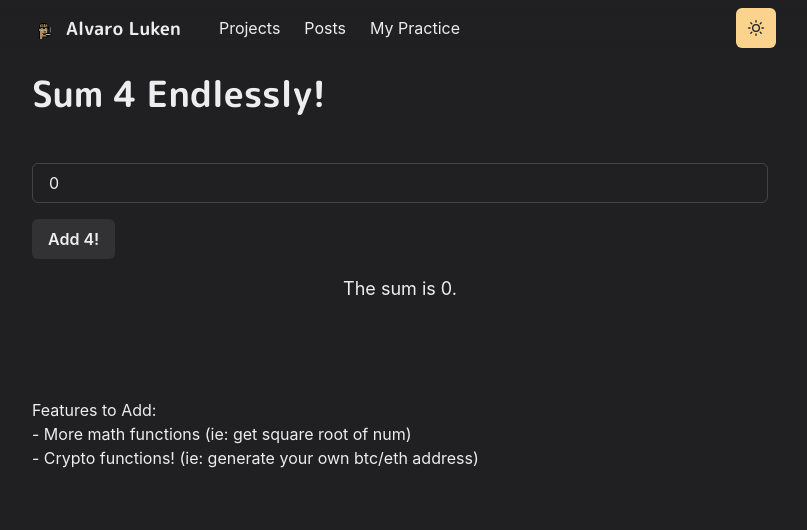
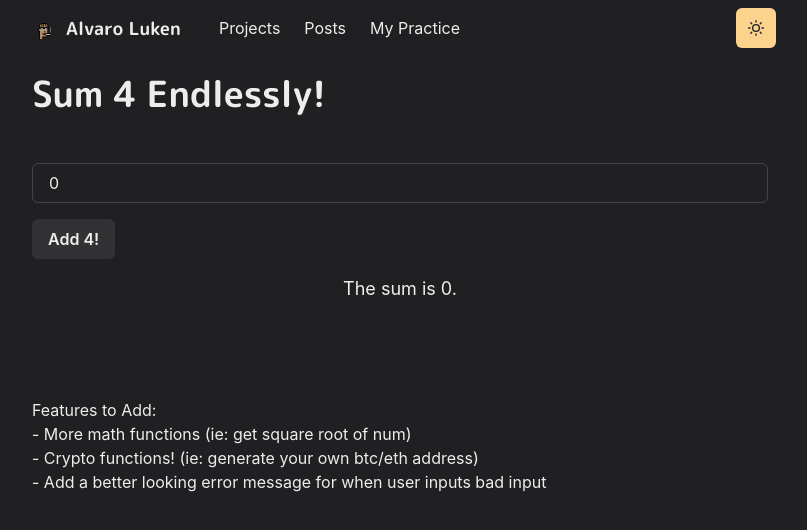
Before and after one commit to AlvaroLuken/my-homepage, a Next.js app: page /practice-projects/add4 in a window 1280 px wide. Shown: the top 530 px of the page, without its empty margins (240-1047 px from the left). Built offline with nearby package versions, Linux system fonts and the light colour scheme.

Commit message:
include layouts for practice

```diff
--- a/pages/practice-projects/add4.js
+++ b/pages/practice-projects/add4.js
@@ -1,5 +1,6 @@
 import { Box, Button, Input, Heading, List, ListItem, Text } from '@chakra-ui/react';
 import React from 'react';
+import Layout from '../../components/layouts/article';
 
 const Add4 = () => {
   const [number, setNumber] = React.useState(0);
@@ -22,7 +23,7 @@ const Add4 = () => {
   }
 
   return (
-    <Box>
+    <Layout>
       <Heading as="h3" mt={4} mb={2}>Sum 4 Endlessly!</Heading>
       <Input mt={10} mb={4} value={number} onChange={handleInput} />
       <Button onClick={() => add4(number)}>Add 4!</Button>
@@ -37,8 +38,11 @@ const Add4 = () => {
         <ListItem>
           - Crypto functions! (ie: generate your own btc/eth address)
         </ListItem>
+        <ListItem>
+          - Add a better looking error message for when user inputs bad input
+        </ListItem>
       </List>
-    </Box>
+    </Layout>
   )
 }
 
--- a/pages/practice-projects/to-do-list.js
+++ b/pages/practice-projects/to-do-list.js
@@ -1,6 +1,7 @@
 import { Box, Text, Center, List, ListItem, Button, Input, Heading, FormControl, FormLabel, useColorModeValue } from '@chakra-ui/react';
 import { useState } from 'react';
 import { DeleteIcon } from '@chakra-ui/icons';
+import Layout from '../../components/layouts/article';
 
 const ToDoList = () => {
   const [userInput, setUserInput] = useState('');
@@ -34,7 +35,7 @@ const ToDoList = () => {
   }
 
   return (
-    <Box>
+    <Layout>
       <Heading as="h1" mt={4} mb={8}>
         Next JS To-Do List
       </Heading>
@@ -86,7 +87,7 @@ const ToDoList = () => {
           - Persistence! Local db.
         </ListItem>
       </List>
-    </Box>
+    </Layout>
   )
 }
 
```
